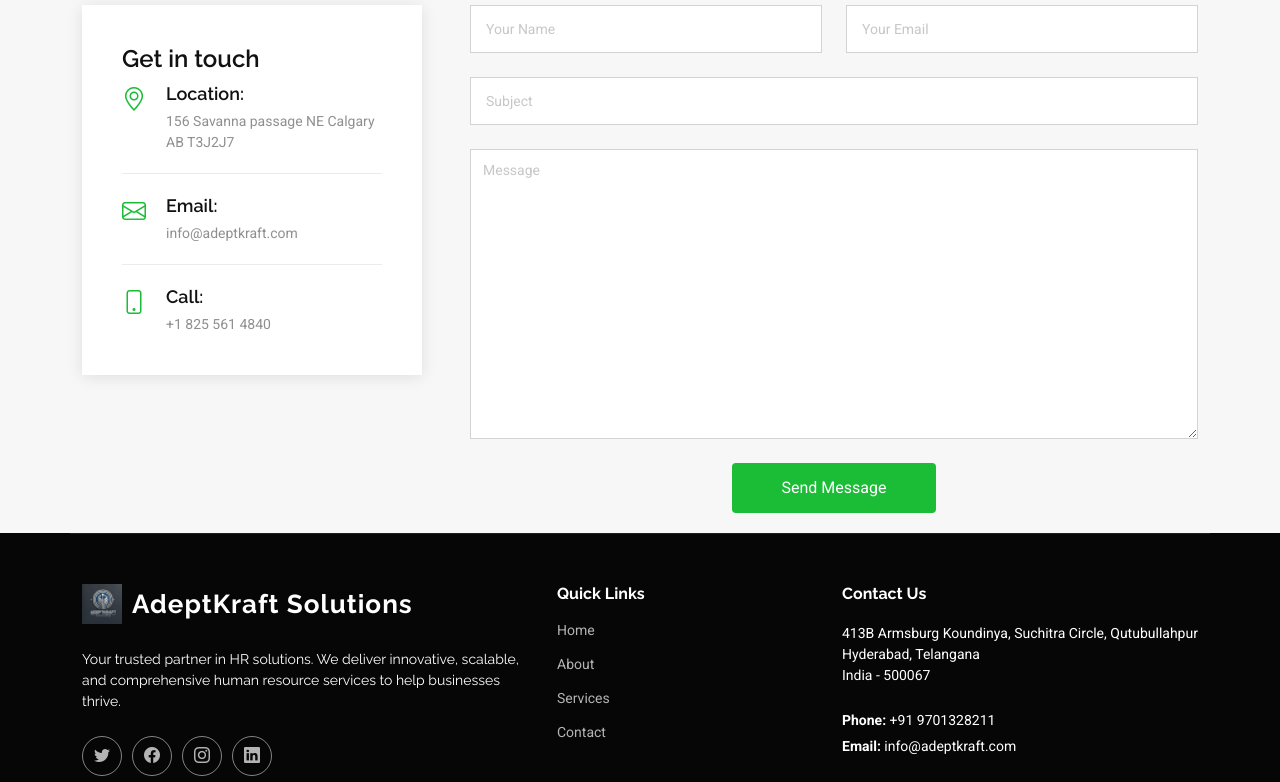
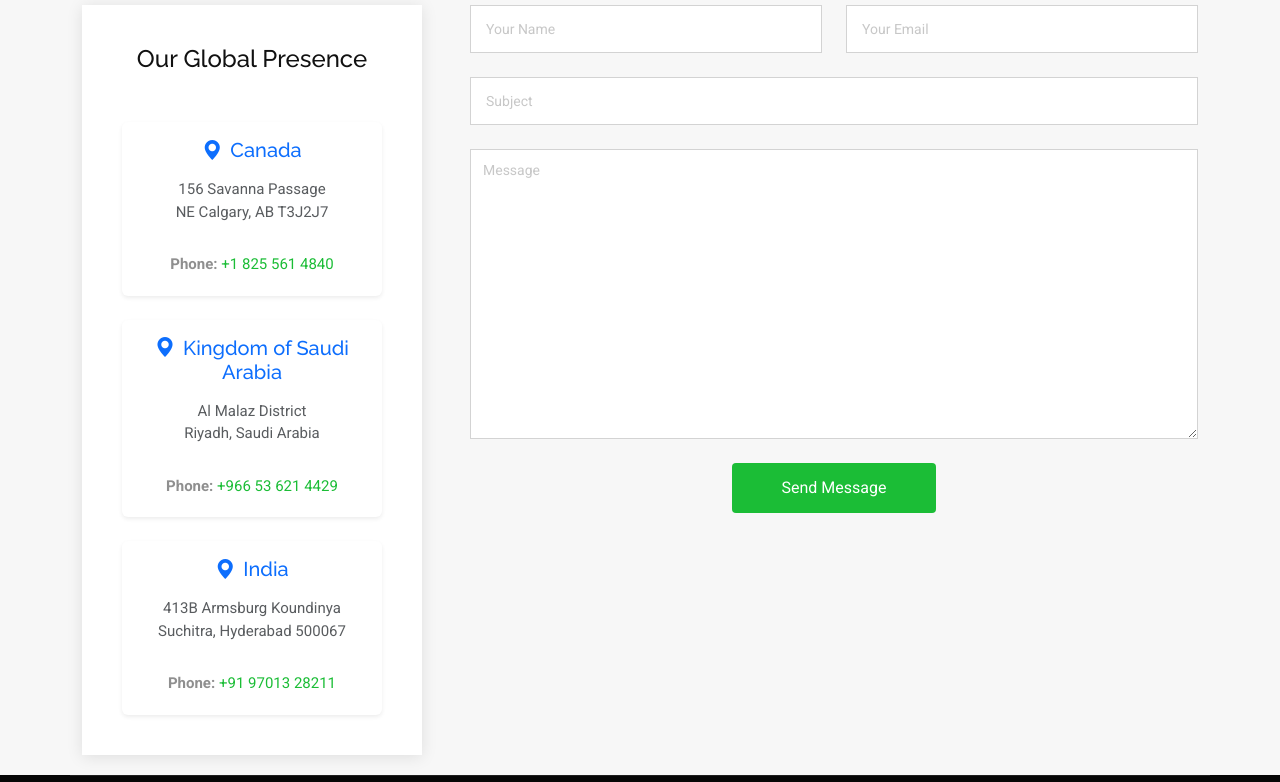
Before and after one commit to sajid199/-AdeptKraft-Solutions, a plain HTML site: page contact.html in a window 1280 px wide. Shown: the part 654-1436 px from the top of the page. Drawn offline with nearby package versions, Linux system fonts and the light colour scheme.

Commit message:
updated the address

```diff
--- a/contact.html
+++ b/contact.html
@@ -106,10 +106,6 @@
         </div>
       </div>
 
-      <!-- <div class="mb-5">
-        <iframe style="width: 100%; height: 400px;" src="https://www.google.com/maps/embed?pb=!1m14!1m8!1m3!1d12097.433213460943!2d-74.0062269!3d40.7101282!3m2!1i1024!2i768!4f13.1!3m3!1m2!1s0x0%3A0xb89d1fe6bc499443!2sDowntown+Conference+Center!5e0!3m2!1smk!2sbg!4v1539943755621" frameborder="0" allowfullscreen=""></iframe>
-      </div>End Google Maps -->
-
       <div class="container" data-aos="fade">
 
         <div class="row gy-5 gx-lg-5">
@@ -117,32 +113,51 @@
           <div class="col-lg-4">
 
             <div class="info">
-              <h3>Get in touch</h3>
-
-              <div class="info-item d-flex">
-                <i class="bi bi-geo-alt flex-shrink-0"></i>
-                <div>
-                  <h4>Location:</h4>
-                  <p>156 Savanna passage NE Calgary AB T3J2J7</p>
+              <h4 class="text-center mb-4">Our Global Presence</h4>
+              <div class="row mt-2 g-4">
+                <div class="col-lg-12 col-md-12">
+                  <div class="card h-100 shadow-sm border-0">
+                    <div class="card-body text-center">
+                      <h5 class="card-title text-primary mb-3"><i class="bi bi-geo-alt-fill me-2"></i>Canada</h5>
+                      <p class="card-text text-muted">
+                        156 Savanna Passage<br>
+                        NE Calgary, AB T3J2J7
+                      </p>
+                      <div class="contact-info">
+                        <p class="mb-1"><strong>Phone:</strong> <a href="tel:+18255614840" class="text-decoration-none">+1 825 561 4840</a></p>
+                      </div>
+                    </div>
+                  </div>
                 </div>
-              </div><!-- End Info Item -->
-
-              <div class="info-item d-flex">
-                <i class="bi bi-envelope flex-shrink-0"></i>
-                <div>
-                  <h4>Email:</h4>
-                  <p>info@adeptkraft.com</p>
+                <div class="col-lg-12 col-md-12">
+                  <div class="card h-100 shadow-sm border-0">
+                    <div class="card-body text-center">
+                      <h5 class="card-title text-primary mb-3"><i class="bi bi-geo-alt-fill me-2"></i>Kingdom of Saudi Arabia</h5>
+                      <p class="card-text text-muted">
+                        Al Malaz District<br>
+                        Riyadh, Saudi Arabia
+                      </p>
+                      <div class="contact-info">
+                        <p class="mb-1"><strong>Phone:</strong> <a href="tel:+966536214429" class="text-decoration-none">+966 53 621 4429</a></p>
+                      </div>
+                    </div>
+                  </div>
                 </div>
-              </div><!-- End Info Item -->
-
-              <div class="info-item d-flex">
-                <i class="bi bi-phone flex-shrink-0"></i>
-                <div>
-                  <h4>Call:</h4>
-                  <p>+1 825 561 4840</p>
+                <div class="col-lg-12 col-md-12">
+                  <div class="card h-100 shadow-sm border-0">
+                    <div class="card-body text-center">
+                      <h5 class="card-title text-primary mb-3"><i class="bi bi-geo-alt-fill me-2"></i>India</h5>
+                      <p class="card-text text-muted">
+                        413B Armsburg Koundinya<br>
+                        Suchitra, Hyderabad 500067
+                      </p>
+                      <div class="contact-info">
+                        <p class="mb-1"><strong>Phone:</strong> <a href="tel:+919701328211" class="text-decoration-none">+91 97013 28211</a></p>
+                      </div>
+                    </div>
+                  </div>
                 </div>
-              </div><!-- End Info Item -->
-
+              </div>
             </div>
 
           </div>
```
